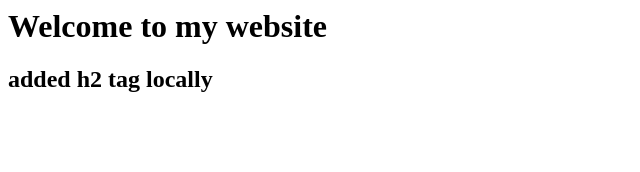
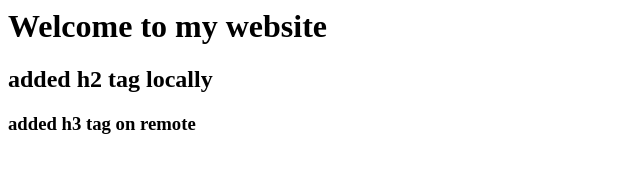
Before and after one commit to twisha-h25/my-first-web, a plain HTML site: page index.html in a window 1280 px wide. Shown: the whole page, without its empty margins (0-640 px from the left). Drawn offline with Linux system fonts and the light colour scheme.

Commit message:
Update index.html

```diff
--- a/index.html
+++ b/index.html
@@ -7,5 +7,6 @@
   <body>
     <h1>Welcome to my website</h1>
     <h2>added h2 tag locally</h2>
+    <h3>added h3 tag on remote</h3>
   </body>
 </html>
```
